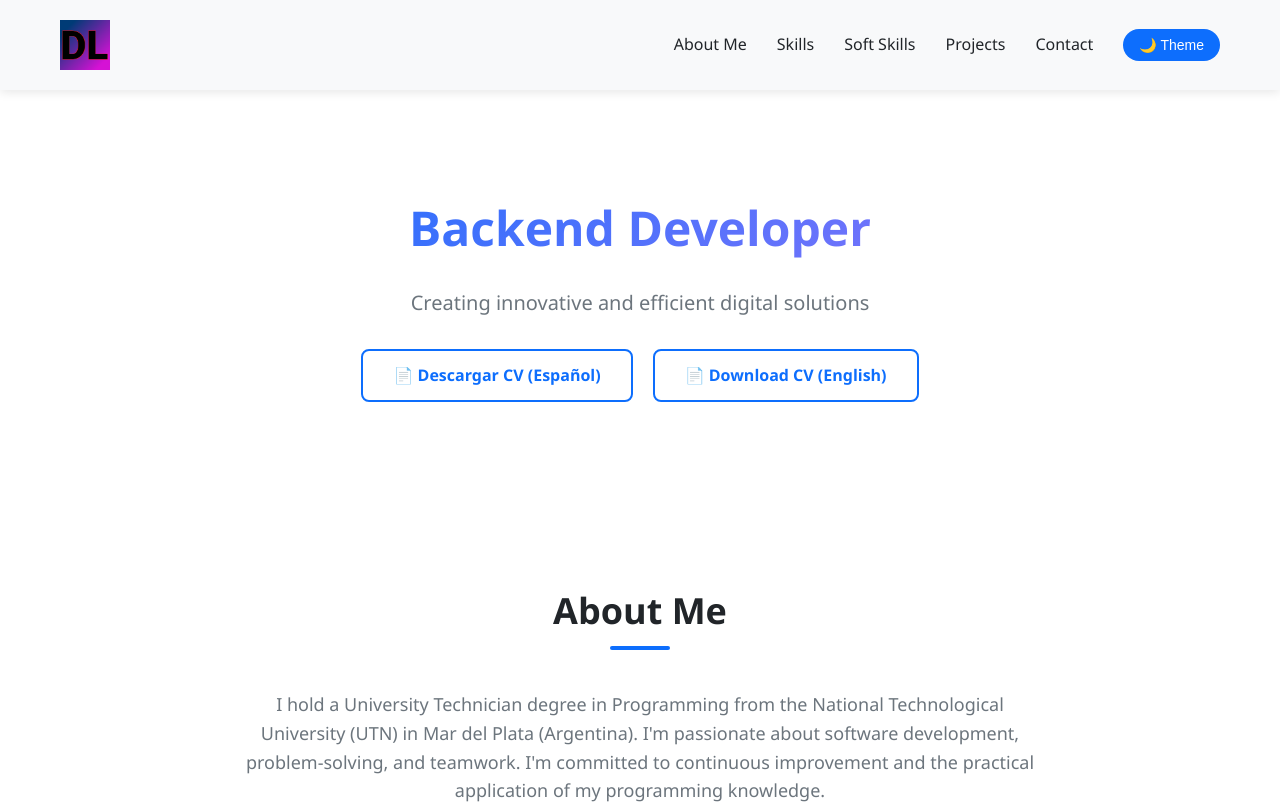
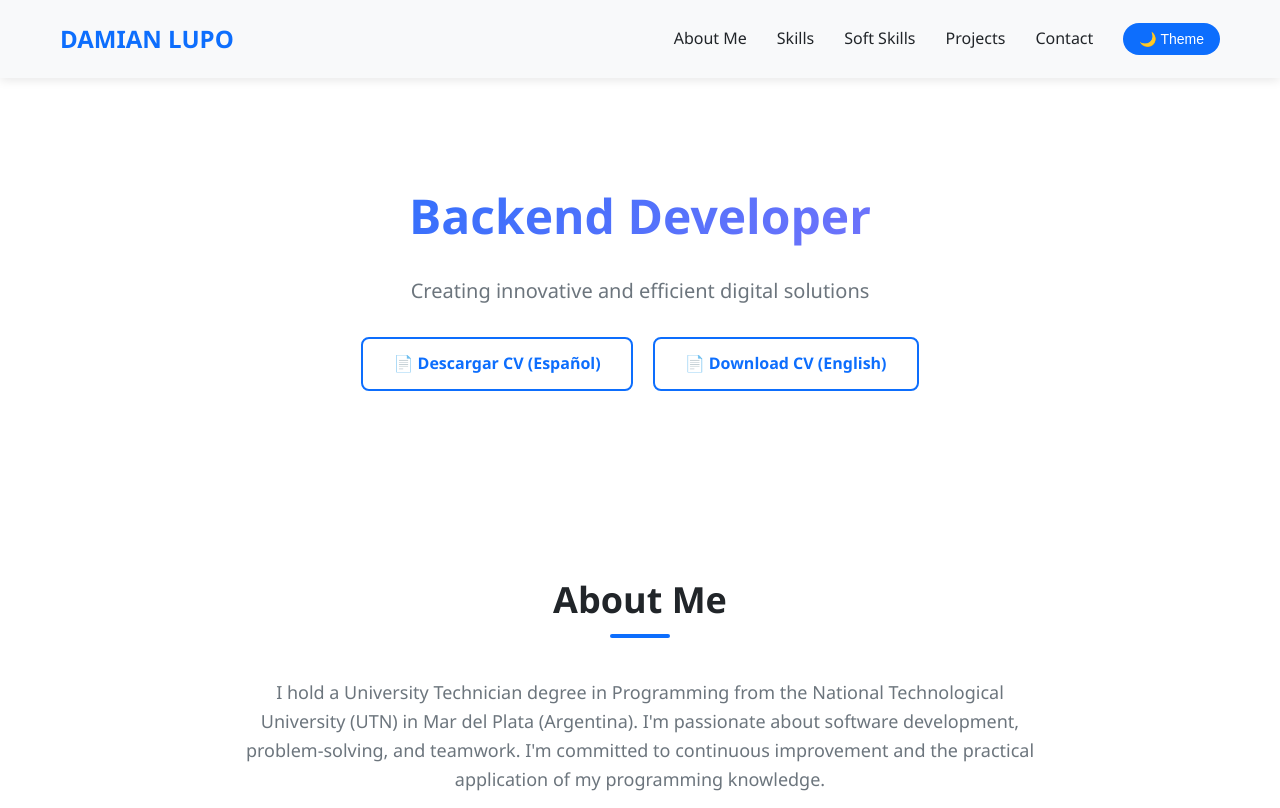
Before and after one commit to DamianLupo/Portfolio, a plain HTML site: page index.html in a window 1280 px wide. Shown: the top 808 px of the page. Drawn offline with Linux system fonts and the light colour scheme.

```diff
--- a/index.html
+++ b/index.html
@@ -9,9 +9,7 @@
 <body>
     <header>
         <nav class="container">
-            <div class="logo">
-                <img src="logo.png" alt="Damian Lupo Logo" class="logo-image">
-            </div>
+            <div class="logo">DAMIAN LUPO</div>
             <div class="nav-links">
                 <a href="#about">About Me</a>
                 <a href="#skills">Skills</a>
```
